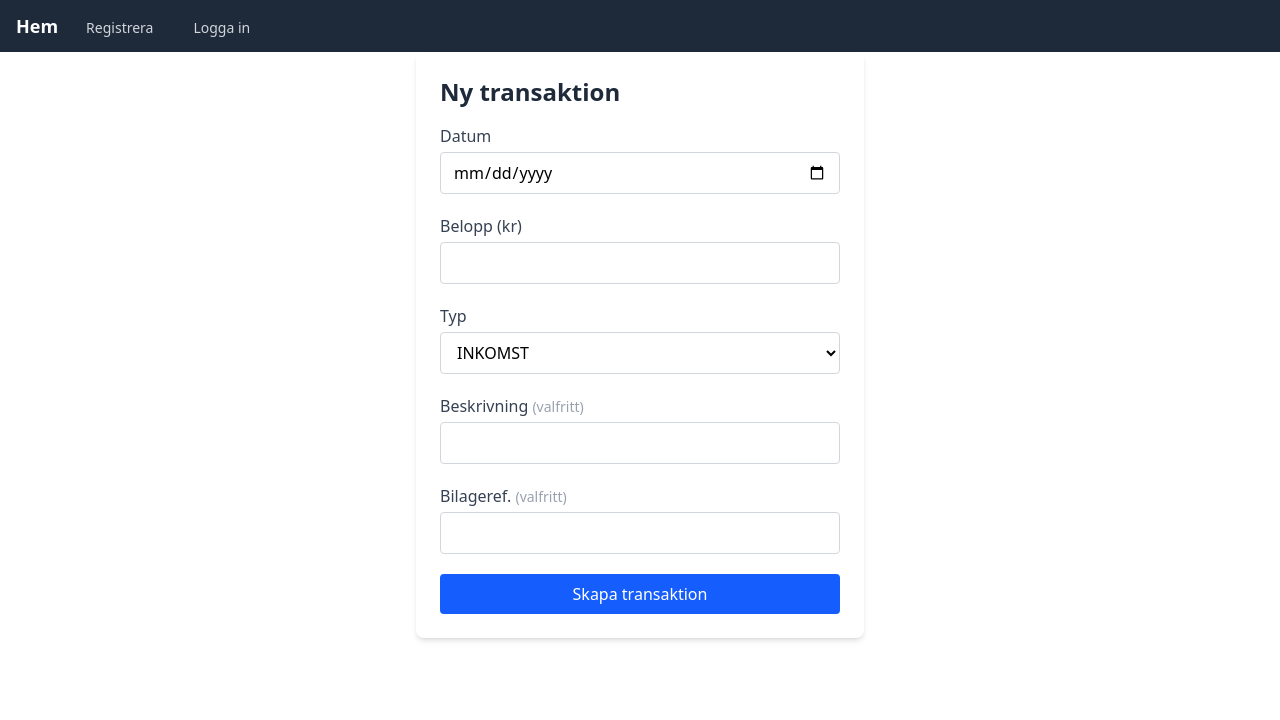
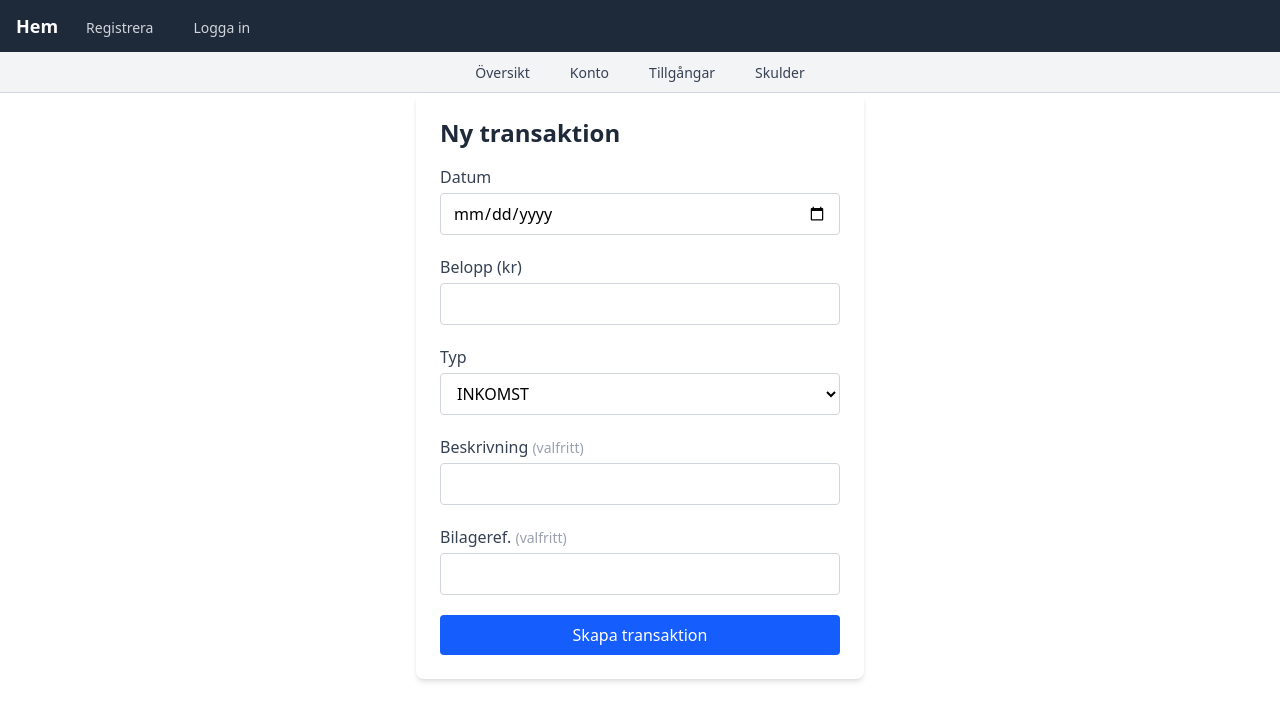
Before and after one commit to ludwig-dev/godmansbok-fe, a React (Vite) app: page /clients/1/accounts/1/transactions/new in a window 1280 px wide. Shown: the top 720 px of the page. Built offline with nearby package versions, Linux system fonts and the light colour scheme; no server answers.

Commit message:
Add ClientNavbar to client route for improved navigation

```diff
--- a/src/routes/clients/$clientId/route.tsx
+++ b/src/routes/clients/$clientId/route.tsx
@@ -1,9 +1,14 @@
 import { createFileRoute, Outlet } from "@tanstack/react-router";
+import ClientNavbar from "../../../components/UI/ClientNavbar";
 
 export const Route = createFileRoute("/clients/$clientId")({
   component: () => (
-    <div>
-      <Outlet /> {/* index.tsx eller new.tsx eller $clientId/route.tsx */}
-    </div>
+    <>
+
+      <ClientNavbar />
+      <div className="">
+        <Outlet /> {/* renderar index.tsx, accounts, other-assets, etc. */}
+      </div>
+    </>
   ),
 });
```
